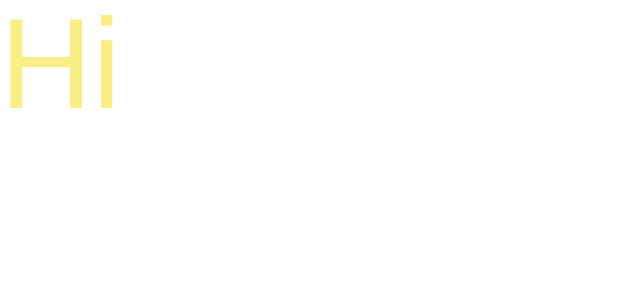
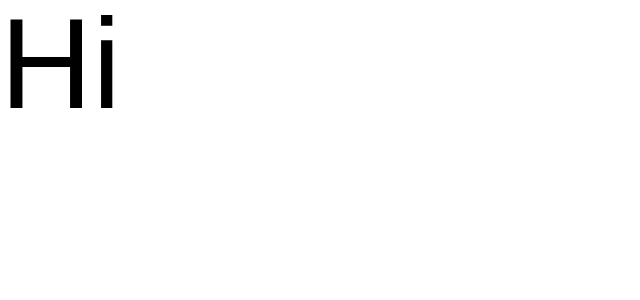
Before and after one commit to sahoonishi/LMS, a Next.js app in the folder client/: page / in a window 1280 px wide. Shown: the top 300 px of the page, without its empty margins (0-640 px from the left). Built offline with nearby package versions, Linux system fonts and the light colour scheme.

Commit message:
frontend setup done

```diff
--- a/client/app/globals.css
+++ b/client/app/globals.css
@@ -4,21 +4,21 @@
 
 
 :root {
-  /* --background: #ffffff;
-  --foreground: #171717; */
+  --background: #ffffff;
+  --foreground: #171717;
 }
 
 @theme inline {
-  /* --color-background: var(--background);
+  --color-background: var(--background);
   --color-foreground: var(--foreground);
   --font-sans: var(--font-geist-sans);
-  --font-mono: var(--font-geist-mono); */
+  --font-mono: var(--font-geist-mono);
 }
 
 @media (prefers-color-scheme: dark) {
   :root {
-    /* --background: #0a0a0a;
-    --foreground: #ededed; */
+    --background: #0a0a0a;
+    --foreground: #ededed;
   }
 }
 
--- a/client/tailwind.config.ts
+++ b/client/tailwind.config.ts
@@ -8,7 +8,7 @@ export default {
   theme: {
     extend: {
       colors: {
-        primary: '#f9ee84',
+        primary: '#000000',
         bg:'#ffffff'
       },
     },
```
